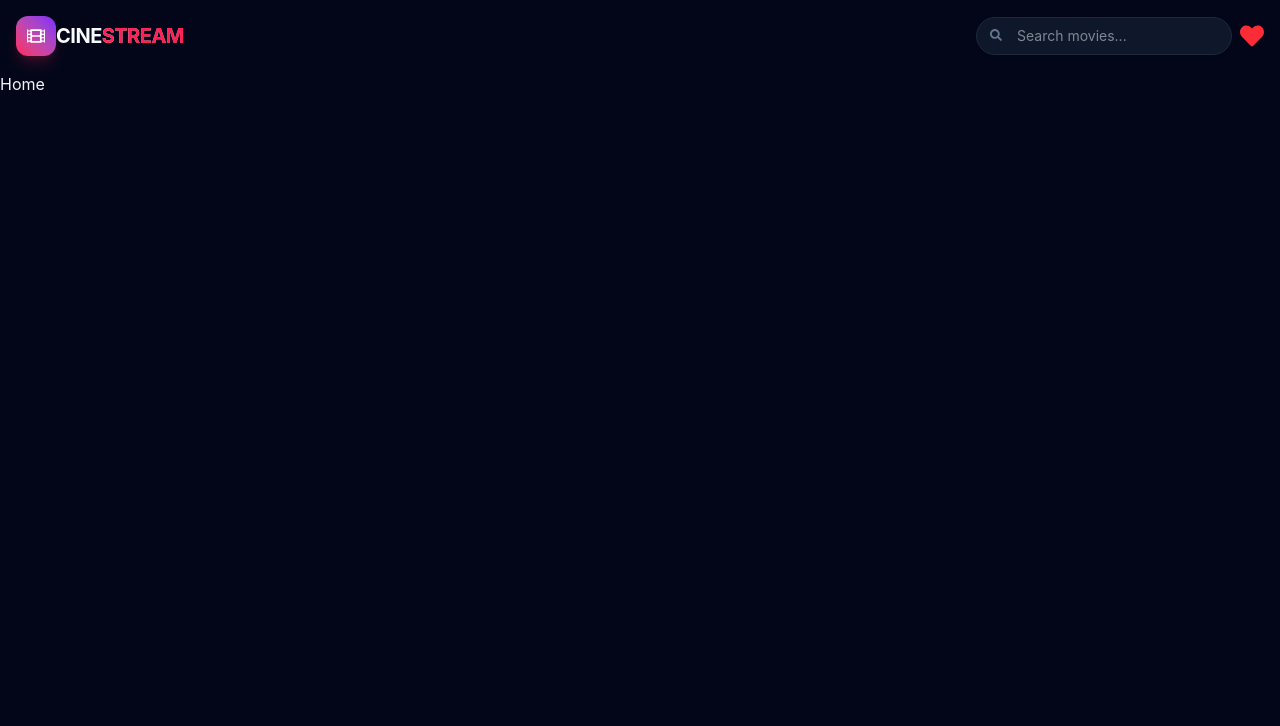
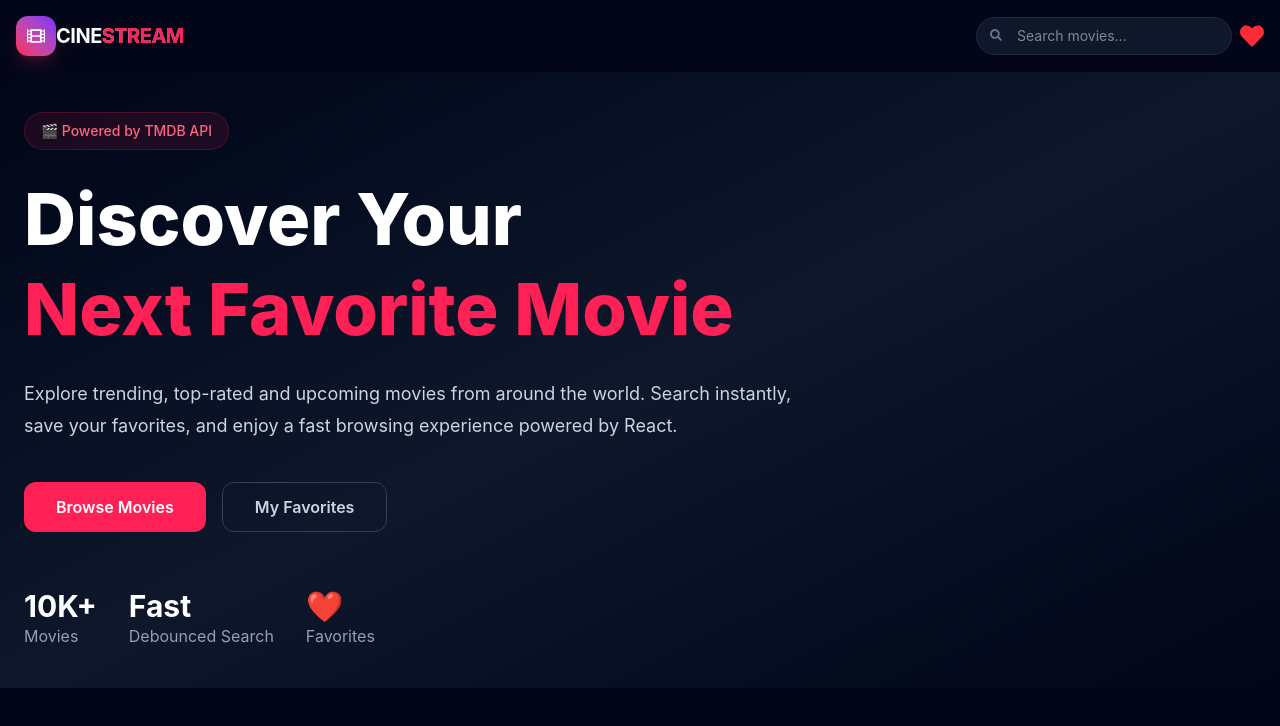
Before and after one commit to Vikas123Rathore/cine-stream, a React (Vite) app: page / in a window 1280 px wide. Shown: the top 726 px of the page. Built offline with nearby package versions, Linux system fonts and the light colour scheme.

Commit message:
adding heroSection

```diff
--- /dev/null
+++ b/src/components/HeroSection.jsx
@@ -0,0 +1,55 @@
+import React from 'react'
+
+const HeroSection = () => {
+  return (
+    <section className="w-full bg-gradient-to-br from-slate-950 via-slate-900 to-slate-950 py-10 px-6">
+      <div className="max-w-7xl mx-auto">
+        <div className="max-w-3xl">
+          <span className="inline-block bg-rose-500/10 text-rose-400 border border-rose-500/20 px-4 py-2 rounded-full text-sm font-medium mb-6">
+            🎬 Powered by TMDB API
+          </span>
+
+          <h1 className="text-5xl md:text-7xl font-extrabold leading-tight text-white">
+            Discover Your
+            <span className="block text-rose-500">Next Favorite Movie</span>
+          </h1>
+
+          <p className="mt-6 text-lg text-slate-300 leading-8">
+            Explore trending, top-rated and upcoming movies from around the
+            world. Search instantly, save your favorites, and enjoy a fast
+            browsing experience powered by React.
+          </p>
+
+          <div className="flex flex-wrap gap-4 mt-10">
+            <button className="bg-rose-500 hover:bg-rose-600 text-white px-8 py-3 rounded-xl font-semibold transition">
+              Browse Movies
+            </button>
+
+            <button className="border border-slate-700 hover:border-rose-500 hover:text-rose-400 text-slate-300 px-8 py-3 rounded-xl font-semibold transition">
+              My Favorites
+            </button>
+          </div>
+
+          <div className="flex flex-wrap gap-8 mt-14">
+            <div>
+              <h2 className="text-3xl font-bold text-white">10K+</h2>
+              <p className="text-slate-400">Movies</p>
+            </div>
+
+            <div>
+              <h2 className="text-3xl font-bold text-white">Fast</h2>
+              <p className="text-slate-400">Debounced Search</p>
+            </div>
+
+            <div>
+              <h2 className="text-3xl font-bold text-white">❤️</h2>
+              <p className="text-slate-400">Favorites</p>
+            </div>
+          </div>
+        </div>
+      </div>
+    </section>
+  )
+}
+
+export default HeroSection
--- a/src/pages/Home.jsx
+++ b/src/pages/Home.jsx
@@ -1,8 +1,11 @@
 import React from 'react'
+import HeroSection from '../components/HeroSection'
 
 const Home = () => {
   return (
-    <div>Home</div>
+    <div>
+      <HeroSection/>
+    </div>
   )
 }
 
```
